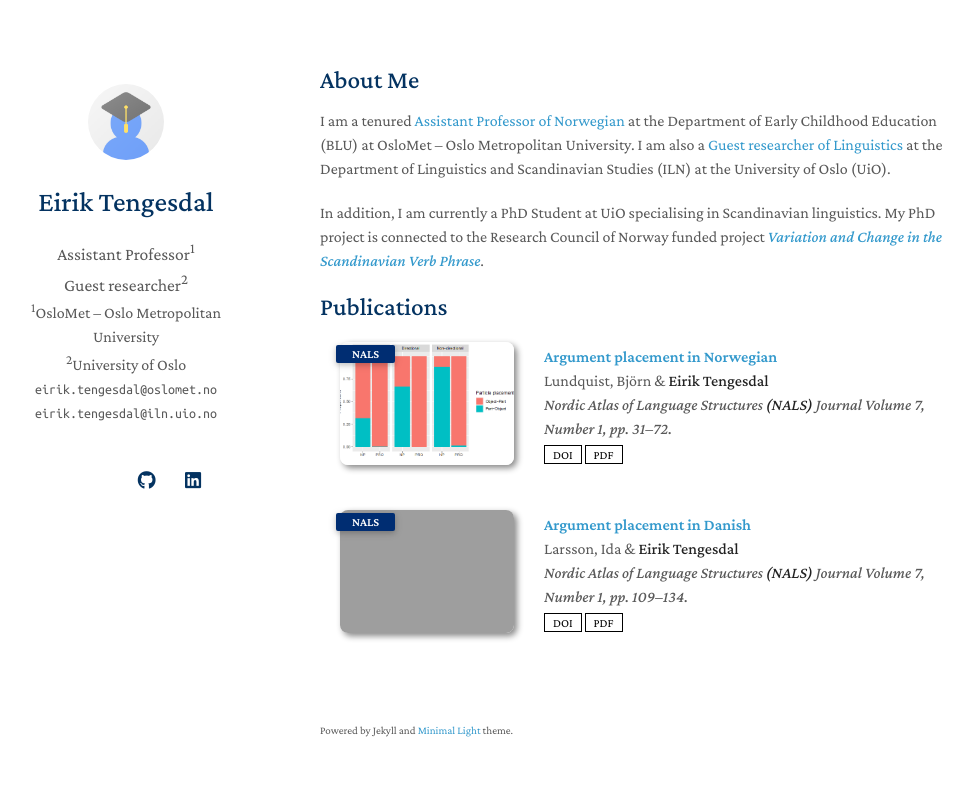
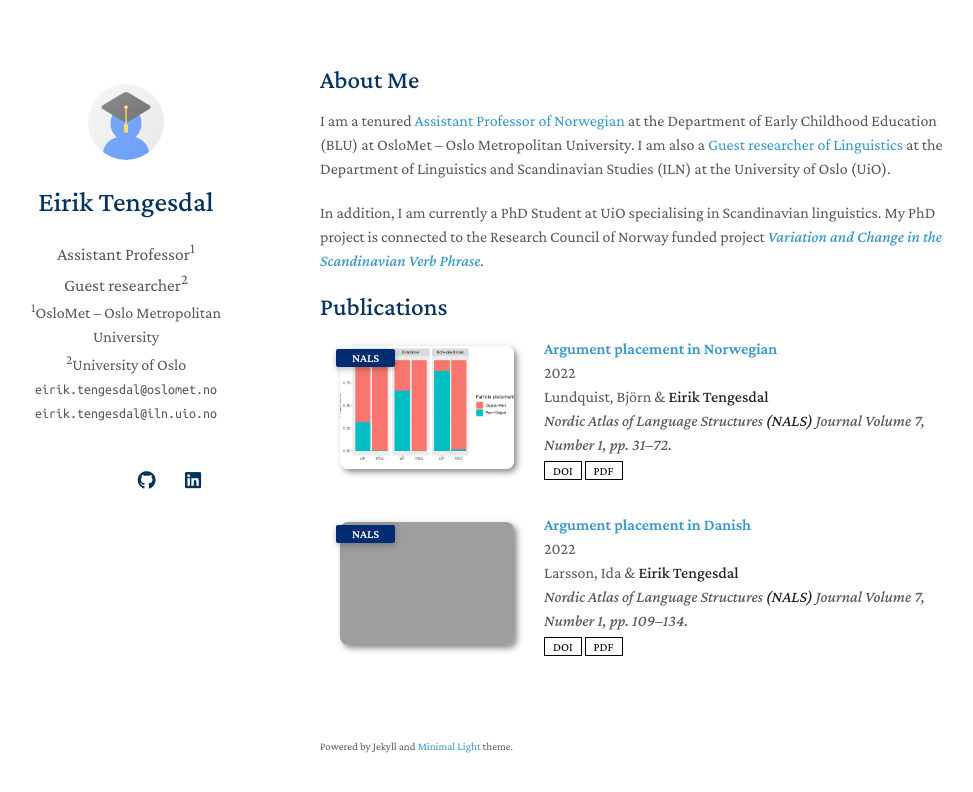
Before and after one commit to EirikTengesdal/eiriktengesdal.no-old, a Jekyll site: the page built from index.md, in a window 1280 px wide. Shown: the top 792 px of the page, without its empty margins (150-1123 px from the left). Built offline with Jekyll 4.4.1, drawn with Linux system fonts in a browser that asks for light colours; nearby versions of some CDN libraries; a style sheet for code colours, icons or effects is not loaded; our own code applies the rules of GitHub Pages for plain Markdown files.

Commit message:
Update publications.md

```diff
--- a/_includes/publications.md
+++ b/_includes/publications.md
@@ -17,6 +17,7 @@
   </div>
   <div class="col-sm-9" style="position: relative;padding-right: 15px;padding-left: 20px;">
       <div class="title"><a href="{{ link.pdf }}">{{ link.title }}</a></div>
+      <div class="year">{{ link.year }}</div>
       <div class="author">{{ link.authors }}</div>
       <div class="periodical"><em>{{ link.conference }}</em>
       </div>
```
